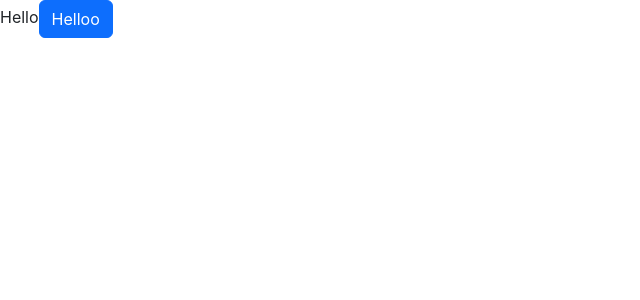
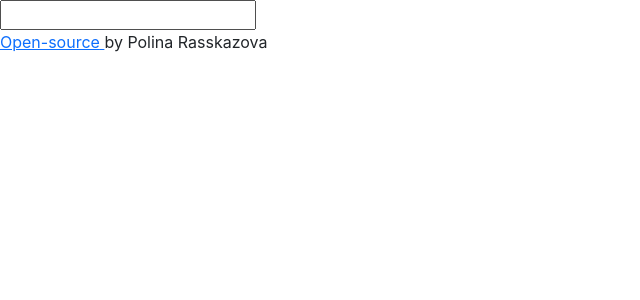
Before and after one commit to polinarasskazova295/dictionary-project, a React (Create React App) app: page / in a window 1280 px wide. Shown: the top 300 px of the page, without its empty margins (0-640 px from the left). Built offline with nearby package versions, Linux system fonts and the light colour scheme.

Commit message:
added search form

```diff
--- a/src/App.js
+++ b/src/App.js
@@ -1,13 +1,15 @@
 
 import './App.css';
+import Dictionary from "./Dictionary";
+import Github from "./Github";
 
 function App() {
   return (
     <div className="App">
       <header className="App-header">
-    Hello
-    <a href="/" className ="btn btn-primary" > Helloo</a>
+    <Dictionary />
       </header>
+      <Github />
     </div>
   );
 }
--- /dev/null
+++ b/src/Dictionary.js
@@ -0,0 +1,26 @@
+import React, { useState } from "react";
+import "./Dictionary.css";
+
+export default function Dictionary() {
+let [keyword, setKeyword] = useState("")
+
+function search(event)  {
+  event.preventDefault();
+  alert(`Searching for ${keyword} definition`)
+
+}
+
+function handleKeywordChange(event){
+    console.log(event.target.value);
+    setKeyword(event.target.value);
+}
+
+    return (
+   <div className="Dictionary">
+<form onSubmit={search}>
+    <input type="search" onChange={handleKeywordChange} />
+
+</form>
+    </div>
+    )
+}
--- /dev/null
+++ b/src/Github.js
@@ -0,0 +1,17 @@
+import React from "react";
+import "./Github.css";
+
+export default function end() {
+  return (
+    <div className="end">
+      <a
+        href="https://github.com/polinarasskazova295/dictionary-project"
+        id="end-link"
+        target="_blanc"
+      >
+        Open-source{" "}
+      </a>
+      by Polina Rasskazova
+    </div>
+  );
+}
```
Also changed, not shown: src/Dictionary.css (added), src/Github.css (added).
